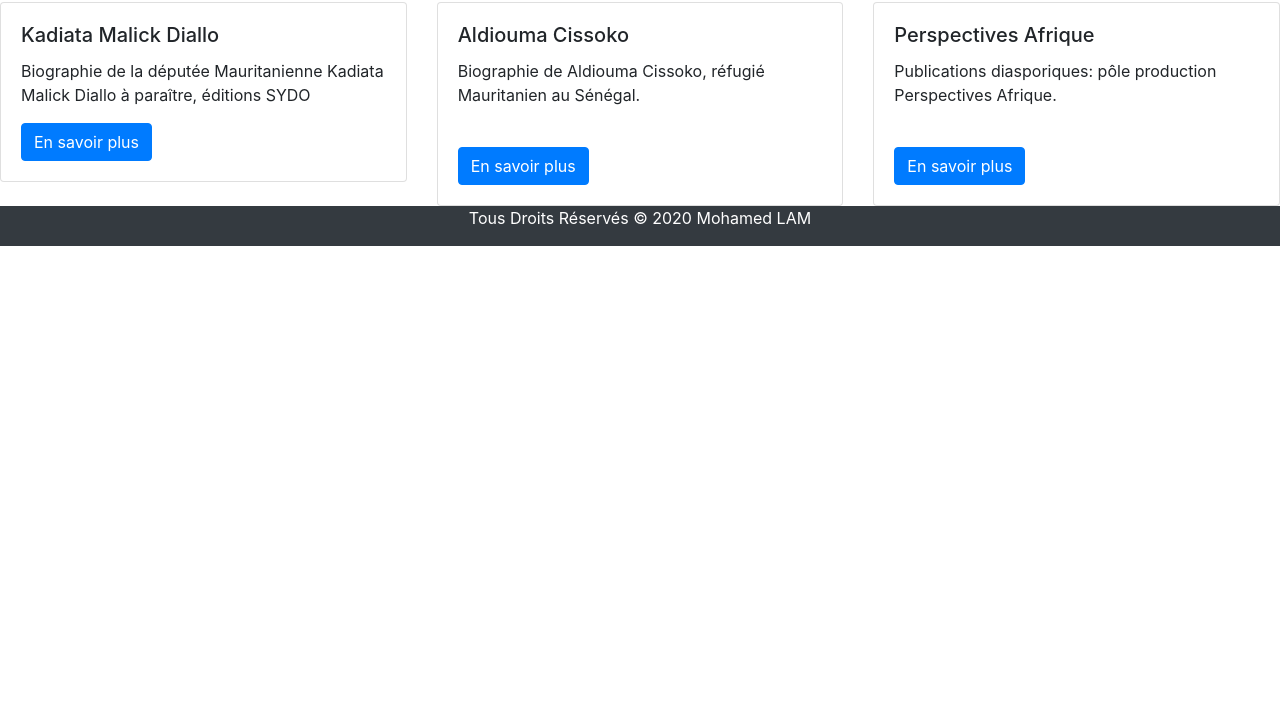
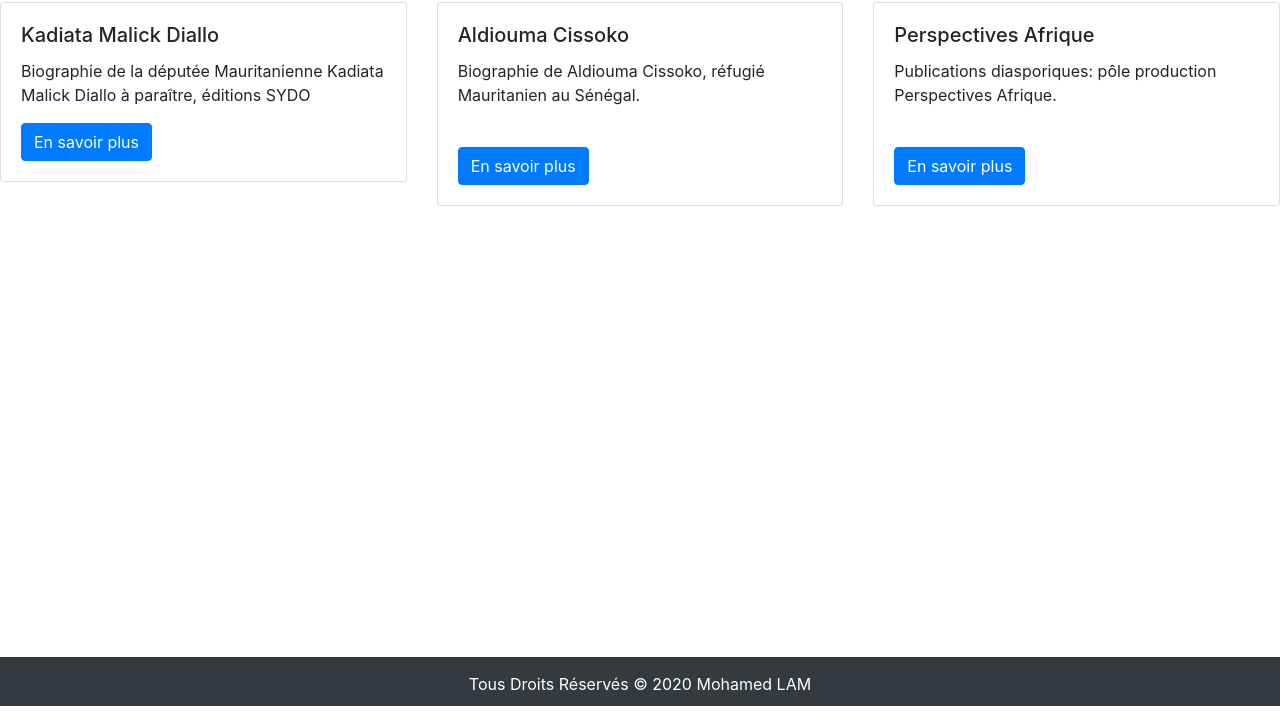
Before and after one commit to sidi-med/lam, a plain HTML site: page actualites.html in a window 1280 px wide. Shown: the part 94-806 px from the top of the page. Drawn offline with nearby package versions, Linux system fonts and the light colour scheme; some packages are replaced by stand-ins of ours; a script that the page names is missing.

Commit message:
fix footer page contact et page actualités

```diff
--- a/actualites.html
+++ b/actualites.html
@@ -105,15 +105,18 @@
 
     </section>
 
-    <section id="footer2">
-        <div class="container fixed-bttom" style="padding-top: 0; padding-bottom: 0;">
-            <div class="row align-items-center text-center">
-                <div class="col">
-                    <p>Tous Droits Réservés ©
-                        <span id="year">2019</span> Mohamed LAM</p>
+    <div>
+        <section id="footer2" style="position: absolute;width: 100%;height: 49px;bottom: 0;left: 0;right: 0;">
+            <div class="container fixed-bttom" style="padding-top: 0;padding-bottom: 0;margin-top: 15px;">
+                <div class="row align-items-center text-center">
+                    <div class="col">
+                        <p>Tous Droits Réservés ©
+                            <span id="year">2020</span> Mohamed LAM</p>
+                    </div>
                 </div>
             </div>
-    </section>
+        </section>
+    </div>
 
     <!-- Scripts -->
     <script src="https://code.jquery.com/jquery-3.3.1.slim.min.js"
```
Also changed, not shown: contact.html (+10 -8 lines).
